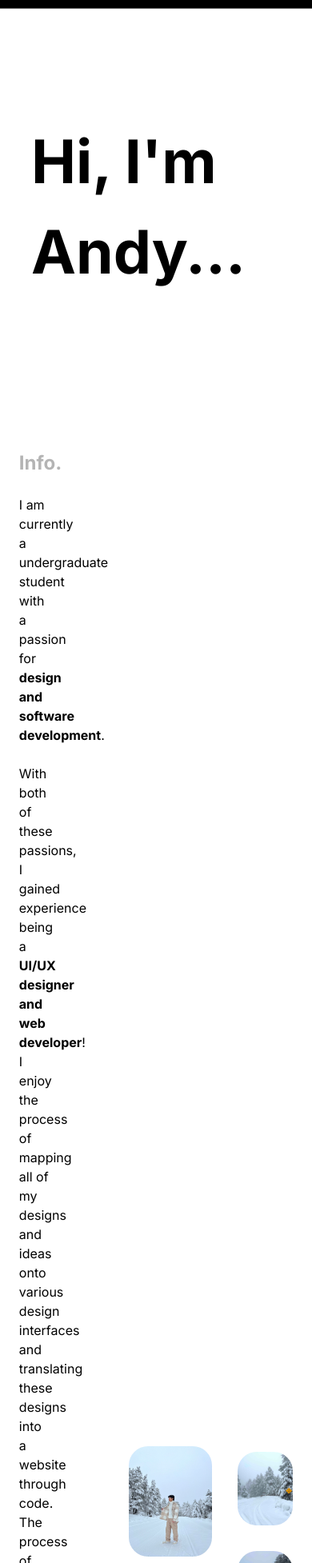
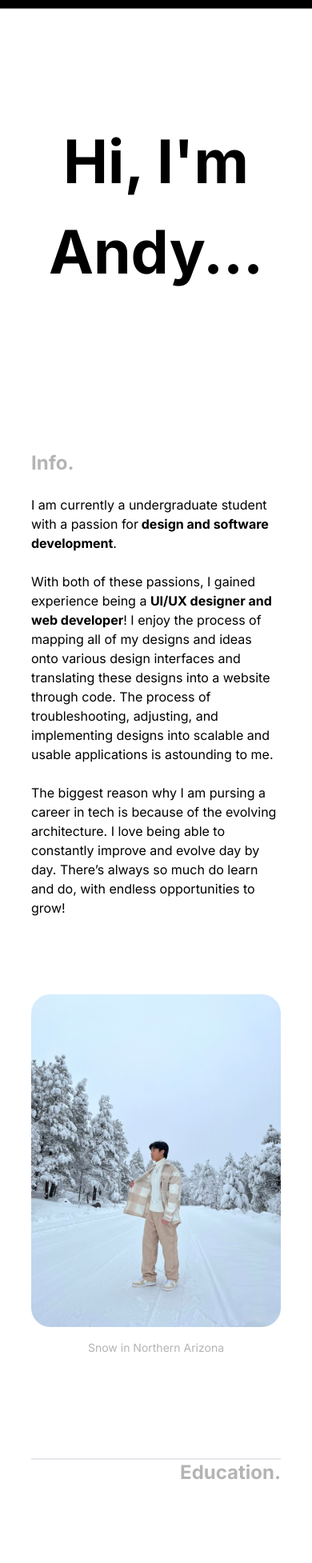
Before and after one commit to 4ndy1e/personal-website, a React (Vite) app: page /about in a window 390 px wide. Shown: the part 46-2000 px from the top of the page at 80% size. Built offline with nearby package versions, Linux system fonts and the light colour scheme.

Commit message:
Create responsive design for info section

```diff
--- a/src/AboutPage.jsx
+++ b/src/AboutPage.jsx
@@ -9,7 +9,10 @@ function AboutPage() {
     <section className="flex flex-col mx-[5vw] max-sm:mx-[10vw] items-center mt-48">
       <Nav />
       <div className="w-full mb-48">
-        <h1 className="text-black text-left"> Hi, I'm Andy...</h1>
+        <h1 className="text-black text-left max-md:text-center text-md:text-[60px]">
+          {" "}
+          Hi, I'm Andy...
+        </h1>
       </div>
       <Info />
       <div className="w-full m-28">
--- a/src/components/Info.jsx
+++ b/src/components/Info.jsx
@@ -1,7 +1,7 @@
 function Info() {
   return (
-    <section className="flex items-center">
-      <div className="border-black w-[40%] pr-24">
+    <section className="flex items-center max-md:flex-col">
+      <div className="border-black w-[40%] pr-24 max-lg:pr-16 max-lg:w-[60%] max-md:p-0 max-md:w-full">
         <p className="aboutSect text-[#b4b4b4]"> Info. </p>
         <br></br>
         <p className="aboutDesc">
@@ -32,14 +32,14 @@ function Info() {
 
 function Images() {
   return (
-    <div className="flex w-[60%] items-center gap-8">
-      <div className="w-3/5">
+    <div className="flex w-[60%] items-center gap-8 max-md:w-full max-md:mt-24">
+      <div className="w-3/5 max-lg:w-full ">
         <img src="snow1.jpg" className="rounded-3xl"></img>
         <p className="imgCaption m-4"> Snow in Northern Arizona</p>
       </div>
-      <div className="flex flex-col gap-8 w-2/5">
-        <img src="snow2.jpg" className="rounded-3xl" />
-        <img src="snow3.jpg" className="rounded-3xl" />
+      <div className="flex flex-col gap-8 w-2/5 max-lg:hidden">
+        <img src="snow2.jpg" className="rounded-3xl max-lg:hidden" />
+        <img src="snow3.jpg" className="rounded-3xl max-lg:hidden" />
       </div>
     </div>
   );
```
